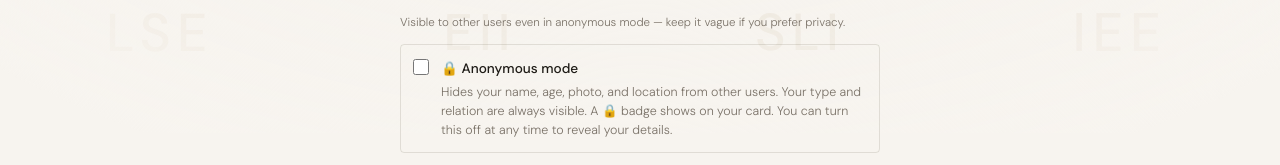
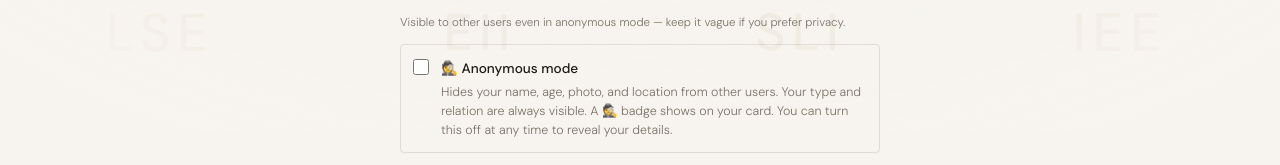
Before and after one commit to sstern42/socionics-match, a React (Vite) app: page /profile/setup in a window 1280 px wide. Shown: the part 667-832 px from the top of the page. Built offline with nearby package versions, Linux system fonts and the light colour scheme; no server answers.

Commit message:
Add files via upload

```diff
--- a/src/pages/ProfileEdit.jsx
+++ b/src/pages/ProfileEdit.jsx
@@ -183,8 +183,8 @@ export default function ProfileEdit() {
             <label style={{ display: 'flex', alignItems: 'flex-start', gap: '0.75rem', padding: '0.75rem', border: '1px solid var(--border)', borderRadius: 4, cursor: 'pointer', background: anonymous ? 'rgba(154,111,56,0.05)' : 'transparent' }}>
               <input type="checkbox" checked={anonymous} onChange={e => setAnonymous(e.target.checked)} style={{ accentColor: 'var(--accent)', width: 16, height: 16, marginTop: 2, flexShrink: 0 }} />
               <div>
-                <p style={{ fontSize: '0.85rem', fontWeight: 500, color: 'var(--text)' }}>🔒 Anonymous mode</p>
-                <p style={{ fontSize: '0.78rem', color: 'var(--muted)', marginTop: '0.2rem', lineHeight: 1.5 }}>Hides your name, age, photo, and location from other users. Your type and relation are always visible. A 🔒 badge shows on your card. You can turn this off at any time to reveal your details.</p>
+                <p style={{ fontSize: '0.85rem', fontWeight: 500, color: 'var(--text)' }}>🕵️ Anonymous mode</p>
+                <p style={{ fontSize: '0.78rem', color: 'var(--muted)', marginTop: '0.2rem', lineHeight: 1.5 }}>Hides your name, age, photo, and location from other users. Your type and relation are always visible. A 🕵️ badge shows on your card. You can turn this off at any time to reveal your details.</p>
               </div>
             </label>
             <div>
--- a/src/pages/ProfileSetup.jsx
+++ b/src/pages/ProfileSetup.jsx
@@ -168,8 +168,8 @@ export default function ProfileSetup() {
                   style={{ accentColor: 'var(--accent)', width: 16, height: 16, marginTop: 2, flexShrink: 0 }}
                 />
                 <div>
-                  <p style={{ fontSize: '0.85rem', fontWeight: 500, color: 'var(--text)' }}>🔒 Anonymous mode</p>
-                  <p style={{ fontSize: '0.78rem', color: 'var(--muted)', marginTop: '0.2rem', lineHeight: 1.5 }}>Hides your name, age, photo, and location from other users. Your type and relation are always visible. A 🔒 badge shows on your card. You can turn this off at any time to reveal your details.</p>
+                  <p style={{ fontSize: '0.85rem', fontWeight: 500, color: 'var(--text)' }}>🕵️ Anonymous mode</p>
+                  <p style={{ fontSize: '0.78rem', color: 'var(--muted)', marginTop: '0.2rem', lineHeight: 1.5 }}>Hides your name, age, photo, and location from other users. Your type and relation are always visible. A 🕵️ badge shows on your card. You can turn this off at any time to reveal your details.</p>
                 </div>
               </label>
               {!savedType && (
```
